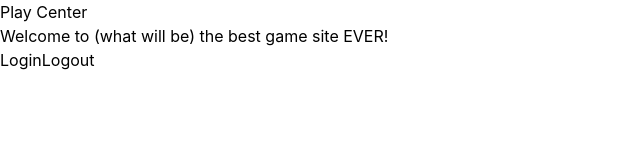
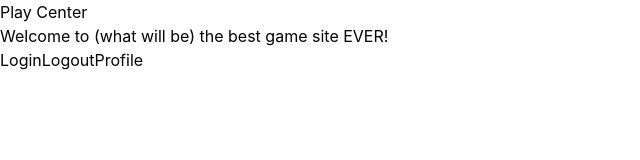
Before and after one commit to eseval/GAMER-NETWORK-PF, a React (Create React App) app in the folder client/: page / in a window 1280 px wide. Shown: the top 160 px of the page, without its empty margins (0-640 px from the left). Built offline with nearby package versions, Linux system fonts and the light colour scheme.

Commit message:
login casi definido sin disenio

```diff
--- a/client/src/App.css
+++ /dev/null
@@ -1,3 +0,0 @@
-.background{
-    background-color: black;
-}
--- a/client/src/App.js
+++ b/client/src/App.js
@@ -1,11 +1,13 @@
 import { Routes, Route } from 'react-router-dom';
 import LandingPage from './components/LandingPage';
+import Profile from './components/Profile';
 
 
 function App() {
   return (
     <Routes>
       <Route path='/' element={<LandingPage />} />
+      <Route path='profile' element={<Profile />} />
     </Routes>
   );
 }
--- a/client/src/components/LandingPage.js
+++ b/client/src/components/LandingPage.js
@@ -1,17 +1,17 @@
 import React from 'react';
+import { Link } from 'react-router-dom';
 import LoginButton from './Login';
 import LogoutButton from './Logout';
-import Profile from './Profile';
 
 export default function LandingPage() {
 
   return (
-        <div className='charg'>
+    <div>
       <h1>Play Center</h1>
       <h3>Welcome to (what will be) the best game site EVER! </h3>
       <LoginButton />
       <LogoutButton />
-            <Profile />
+      <Link to='/profile'>Profile</Link>
     </div>
   )
 }
--- a/client/src/index.js
+++ b/client/src/index.js
@@ -7,13 +7,13 @@
 
 const root = ReactDOM.createRoot(document.getElementById('root'));
 root.render(
-  <BrowserRouter>
   <Auth0Provider
     domain='dev-z0wqn8uf.us.auth0.com'
     clientId='Dcm7TYoMTTOJ46I5hdtSkaTCwvlKNauM'
     redirectUri={window.location.origin}
   >
+    <BrowserRouter>
         <App />
+    </BrowserRouter>
   </Auth0Provider>
-  </BrowserRouter>
 );
```
Also changed, not shown: 1 other file (tests, documents, lock files or other folders). Lines whose indentation alone changed are shown as unchanged.
